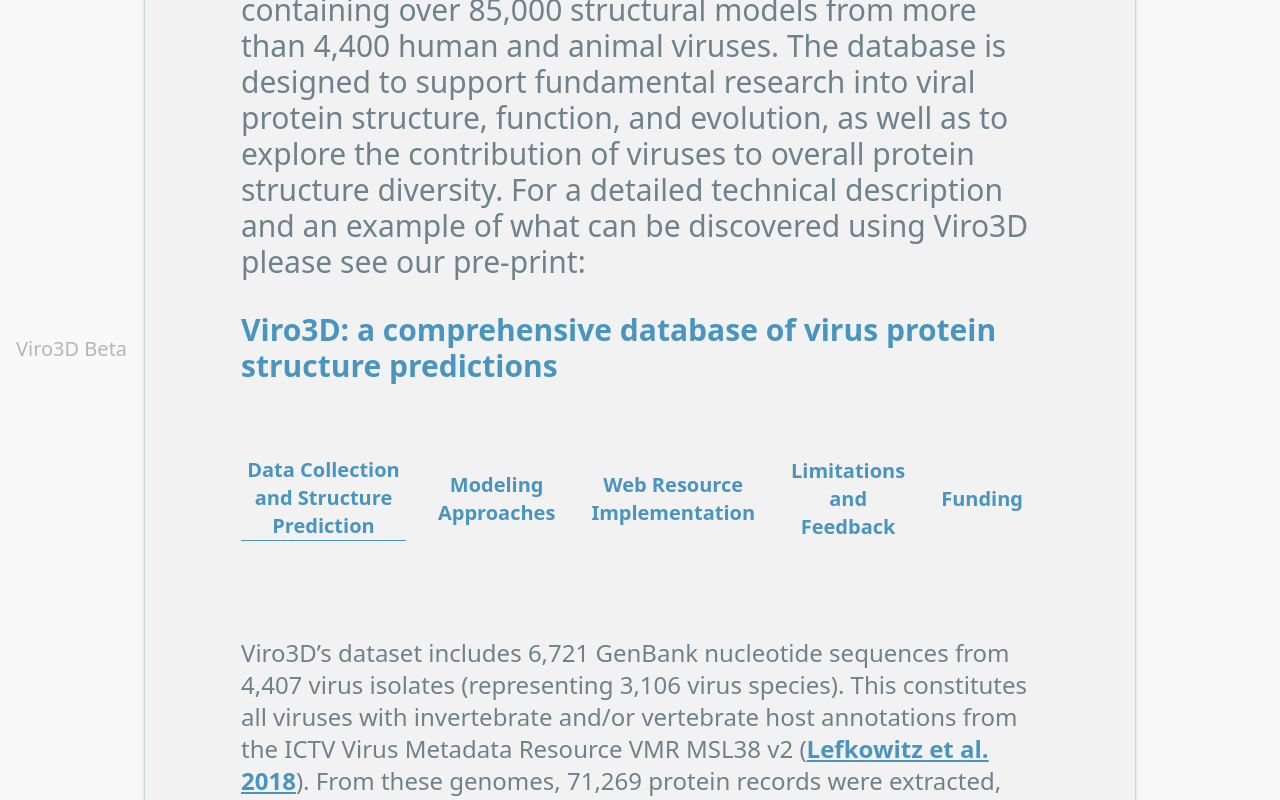
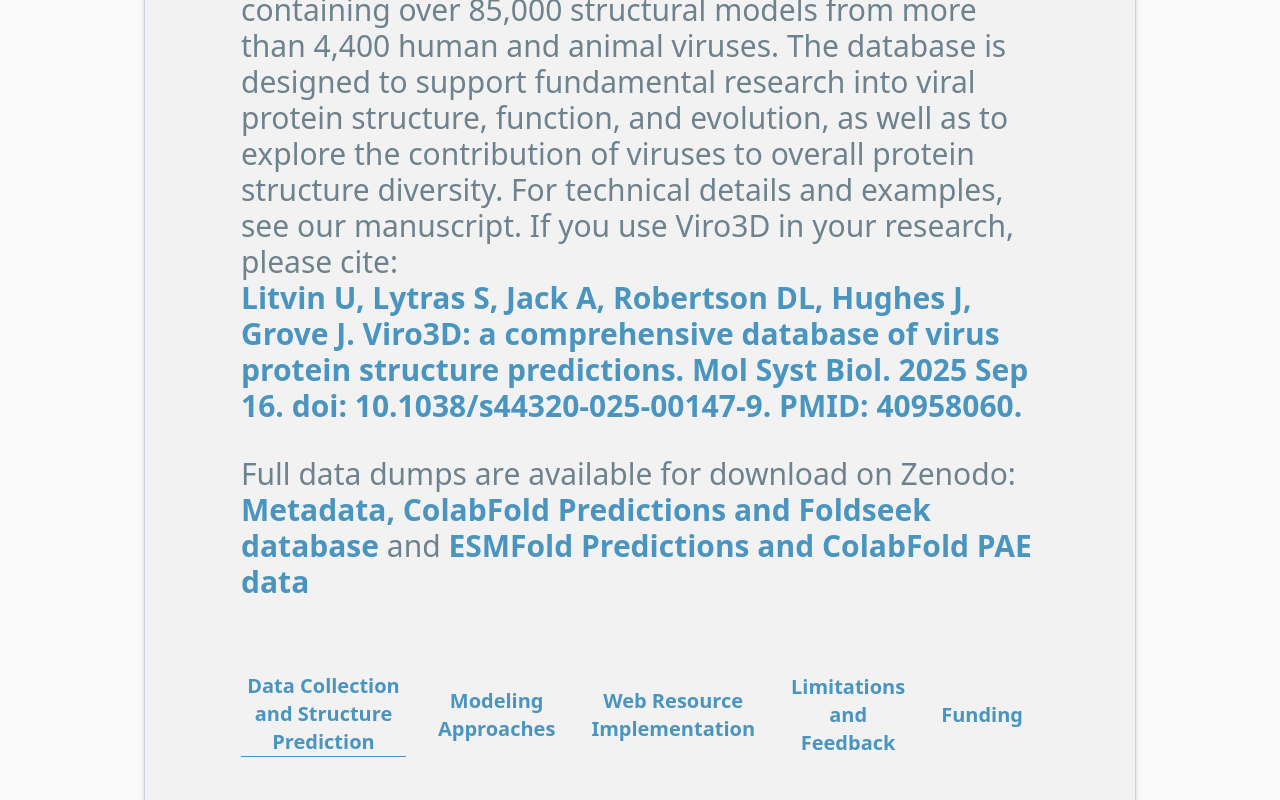
Before and after one commit to centre-for-virus-research/viro3d-frontend, a React (Vite) app: page /about in a window 1280 px wide. Shown: the part 429-1229 px from the top of the page. Built offline with nearby package versions, Linux system fonts and the light colour scheme; no server answers.

Commit message:
publication - about page updated

```diff
--- a/src/App.tsx
+++ b/src/App.tsx
@@ -62,9 +62,6 @@
           ></Route>
           <Route path="*" element={<NotFound />} />
         </Routes>
-        <p className="fixed z-50 2xl:text-4xl lg:text-xl  text-[#b6b6b6] bottom-0 left-0 my-2 mx-4">
-          Viro3D Beta
-        </p>
         <Footer />
         <CookieConsent
           enableDeclineButton
--- a/src/pages/About.tsx
+++ b/src/pages/About.tsx
@@ -325,20 +325,44 @@
             database is designed to support fundamental research into viral
             protein structure, function, and evolution, as well as to explore
             the contribution of viruses to overall protein structure diversity.
-            For a detailed technical description and an example of what can be
-            discovered using Viro3D please see our pre-print:
-          </p>
+            For technical details and examples, see our manuscript. If you use Viro3D in your research, please cite:
+            <br />
           <a
-            href="https://www.biorxiv.org/content/10.1101/2024.12.19.629443v1"
+            href="https://doi.org/10.1038/s44320-025-00147-9"
             target="_blank"
             rel="noreferrer"
             className={`xs:text-xl lg:text-3xl text-[#4a95c0] hover:text-[#50bde5] xs:text-center md:text-left hover:underline ${
               isMobile ? "underline" : ""
             } font-semibold`}
           >
-            Viro3D: a comprehensive database of virus protein structure
-            predictions
+          Litvin U, Lytras S, Jack A, Robertson DL, Hughes J, Grove J. Viro3D: a comprehensive database of virus protein structure predictions. Mol Syst Biol. 2025 Sep 16. doi: 10.1038/s44320-025-00147-9. PMID: 40958060.
           </a>
+          </p>
+          <p className="xs:text-xl lg:text-3xl text-[#6d828d]">Full data dumps are available for download on Zenodo:
+          <br />
+          <a
+            href="https://zenodo.org/records/15622906"
+                        target="_blank"
+            rel="noreferrer"
+            className={`xs:text-xl lg:text-3xl text-[#4a95c0] hover:text-[#50bde5] xs:text-center md:text-left hover:underline ${
+              isMobile ? "underline" : ""
+            } font-semibold`}
+          >
+            Metadata, ColabFold Predictions and Foldseek database
+          </a> and&nbsp;
+          <a
+            href="https://zenodo.org/records/15745595"
+                        target="_blank"
+            rel="noreferrer"
+            className={`xs:text-xl lg:text-3xl text-[#4a95c0] hover:text-[#50bde5] xs:text-center md:text-left hover:underline ${
+              isMobile ? "underline" : ""
+            } font-semibold`}
+          >
+            ESMFold Predictions and ColabFold PAE data
+          </a>
+          </p>
+
+
           <div className="flex xs:text-lg lg:text-xl xs:flex-col xs:gap-4 lg:flex-row justify-evenly mt-8 mb-8">
             <TabButton
               selectTab={() =>
```
